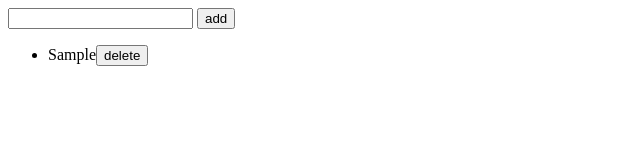
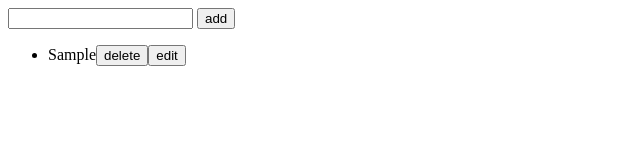
Before and after one commit to Yuvaraj101/Javascript---Practise, a plain HTML site: page Simple Projects/Todo List/index.html in a window 1280 px wide. Both pictures are taken after typing "Sample" into the empty fields and a click on the button "add". Shown: the full height of the page, 0-640 px from the left. Drawn offline with Linux system fonts and the light colour scheme.

Commit message:
added edit option

```diff
--- a/Simple Projects/Todo List/index.html
+++ b/Simple Projects/Todo List/index.html
@@ -9,6 +9,8 @@
 
     <input type="text" id="inputbox">
     <button id="addbtn">add</button>
+
+
 
     <ul id="list">
 
@@ -25,7 +27,7 @@
             var ev = inputbox.value
             console.log(ev);
             var listitem = document.createElement("li")
-            listitem.innerHTML = ev + "<button class=\"deletebtn\">delete</button>"
+            listitem.innerHTML = ev + "<button class=\"deletebtn\">delete</button>" + "<button class=\"editbtn\">edit</button>"
             list.append(listitem)
             var deletebtn = listitem.querySelector(".deletebtn")
             deletebtn.addEventListener("click",function(event)
@@ -34,6 +36,8 @@
                 console.log(event);
             })
 
+
+
             inputbox.value = ""
         })
 
```
